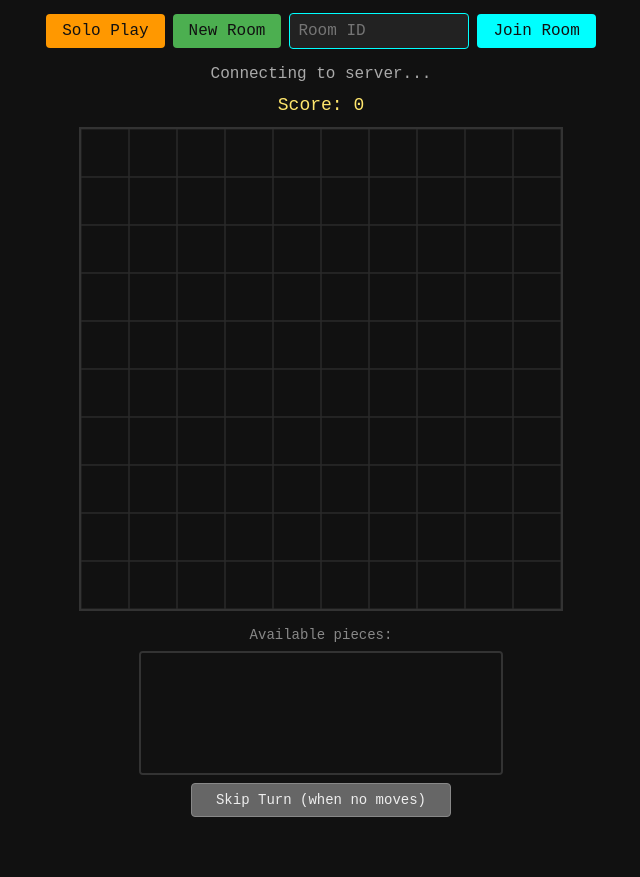
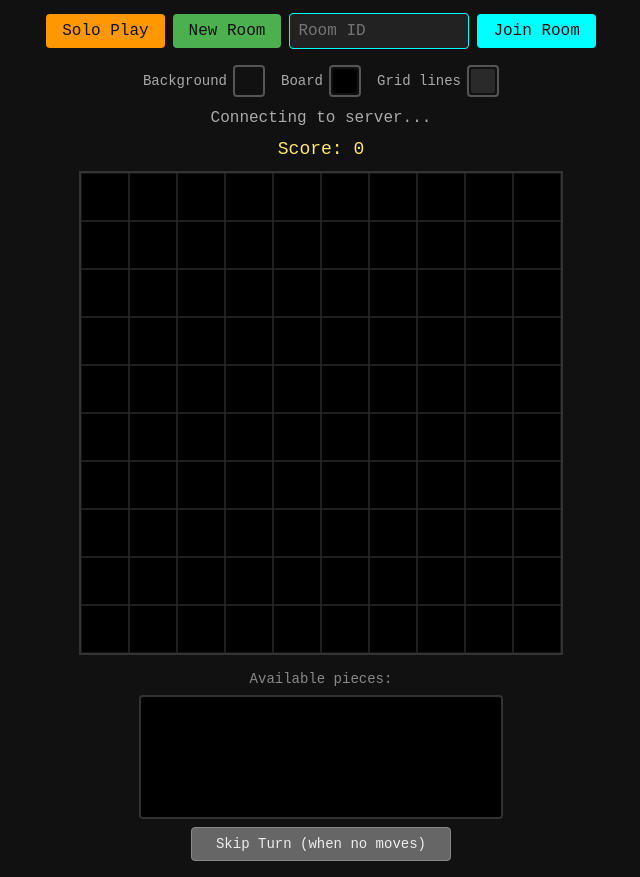
Before and after one commit to nutmegAI/multi-player-tetris, a website: page client/index.html in a window 1280 px wide. Shown: the part 46-923 px from the top of the page, without its empty margins (319-959 px from the left). Before the commit the page ends 879 px from the top, so only its background shows below. Drawn offline with nearby package versions, Linux system fonts and the light colour scheme; no server answers.

Commit message:
Add color theme picker with background, board, and grid color pickers

```diff
--- a/client/game.js
+++ b/client/game.js
@@ -149,9 +149,10 @@ function canAnyPieceFit(board, pieces) {
   return false;
 }
 
-function drawBoard(ctx, board, highlightCells, cellSize, canvasSize) {
+function drawBoard(ctx, board, highlightCells, cellSize, canvasSize, themeColors) {
+  const tc = themeColors || { board: "#000000", grid: "#2a2a2a" };
   ctx.clearRect(0, 0, canvasSize, canvasSize);
-  ctx.fillStyle = "#111";
+  ctx.fillStyle = tc.board;
   ctx.fillRect(0, 0, canvasSize, canvasSize);
 
   for (let row = 0; row < BOARD_SIZE; row++) {
@@ -166,7 +167,7 @@ function drawBoard(ctx, board, highlightCells, cellSize, canvasSize) {
         ctx.lineWidth = 1;
         ctx.strokeRect(x, y, cellSize, cellSize);
       } else {
-        ctx.strokeStyle = "#2a2a2a";
+        ctx.strokeStyle = tc.grid;
         ctx.lineWidth = 1;
         ctx.strokeRect(x, y, cellSize, cellSize);
       }
@@ -209,9 +210,10 @@ function drawClearAnimation(ctx, board, rows, cols, cellSize, canvasSize, progre
   }
 }
 
-function drawPieceSelector(ctx, pieces, selectedIdx, currentPlayerNumber, cellSize, canvasWidth, canvasHeight) {
+function drawPieceSelector(ctx, pieces, selectedIdx, currentPlayerNumber, cellSize, canvasWidth, canvasHeight, themeColors) {
+  const tc = themeColors || { board: "#000000", grid: "#2a2a2a" };
   ctx.clearRect(0, 0, canvasWidth, canvasHeight);
-  ctx.fillStyle = "#111";
+  ctx.fillStyle = tc.board;
   ctx.fillRect(0, 0, canvasWidth, canvasHeight);
 
   if (!pieces || pieces.length === 0) return;
--- a/client/index.html
+++ b/client/index.html
@@ -24,6 +24,12 @@
       Share this link: <a id="share-url" href=""></a>
     </div>
 
+    <div id="theme-picker">
+      <label>Background <input type="color" id="bg-color" value="#111111" /></label>
+      <label>Board <input type="color" id="board-color" value="#000000" /></label>
+      <label>Grid lines <input type="color" id="grid-color" value="#2a2a2a" /></label>
+    </div>
+
     <div id="status">Connecting to server...</div>
 
     <div id="score-display">Score: <span id="score">0</span></div>
--- a/client/main.js
+++ b/client/main.js
@@ -20,6 +20,12 @@ let pendingState = null;
 
 const CLEAR_ANIM_DURATION = 900;
 
+const theme = {
+  bg: "#111111",
+  board: "#000000",
+  grid: "#2a2a2a",
+};
+
 const newRoomBtn = document.getElementById("new-room-btn");
 const soloBtn = document.getElementById("solo-btn");
 const roomIdInput = document.getElementById("room-id-input");
@@ -33,6 +39,9 @@ const boardCtx = boardCanvas.getContext("2d");
 const pieceCanvas = document.getElementById("piece-canvas");
 const pieceCtx = pieceCanvas.getContext("2d");
 const skipBtn = document.getElementById("skip-btn");
+const bgColorInput = document.getElementById("bg-color");
+const boardColorInput = document.getElementById("board-color");
+const gridColorInput = document.getElementById("grid-color");
 
 const CANVAS_SIZE = BOARD_SIZE * CELL_SIZE;
 
@@ -113,6 +122,20 @@ function init() {
   boardCanvas.addEventListener("touchend", handleTouchEnd, { passive: false });
   pieceCanvas.addEventListener("click", handlePieceClick);
   skipBtn.addEventListener("click", handleSkip);
+
+  bgColorInput.addEventListener("input", (e) => {
+    theme.bg = e.target.value;
+    document.body.style.backgroundColor = theme.bg;
+    render();
+  });
+  boardColorInput.addEventListener("input", (e) => {
+    theme.board = e.target.value;
+    render();
+  });
+  gridColorInput.addEventListener("input", (e) => {
+    theme.grid = e.target.value;
+    render();
+  });
 
   const hashRoom = window.location.hash.slice(1);
   if (hashRoom) {
@@ -230,7 +253,7 @@ function startClearAnimation(rows, cols) {
       };
     }
 
-    drawBoard(boardCtx, oldBoard, highlight, CELL_SIZE, CANVAS_SIZE);
+    drawBoard(boardCtx, oldBoard, highlight, CELL_SIZE, CANVAS_SIZE, theme);
     drawClearAnimation(boardCtx, oldBoard, rows, cols, CELL_SIZE, CANVAS_SIZE, progress);
 
     if (progress < 1) {
@@ -267,7 +290,7 @@ function render() {
     };
   }
 
-  drawBoard(boardCtx, board, highlight, CELL_SIZE, CANVAS_SIZE);
+  drawBoard(boardCtx, board, highlight, CELL_SIZE, CANVAS_SIZE, theme);
   drawPieceSelector(
     pieceCtx,
     currentPieces,
@@ -275,7 +298,8 @@ function render() {
     currentTurn,
     CELL_SIZE,
     pieceCanvas.width,
-    pieceCanvas.height
+    pieceCanvas.height,
+    theme
   );
 }
 
--- a/client/style.css
+++ b/client/style.css
@@ -86,6 +86,41 @@ h1 {
   color: #0ff;
 }
 
+#theme-picker {
+  margin-bottom: 12px;
+  display: flex;
+  gap: 16px;
+  align-items: center;
+  font-size: 14px;
+  color: #aaa;
+}
+
+#theme-picker label {
+  display: flex;
+  align-items: center;
+  gap: 6px;
+  cursor: pointer;
+}
+
+#theme-picker input[type="color"] {
+  width: 32px;
+  height: 32px;
+  border: 2px solid #555;
+  border-radius: 4px;
+  background: none;
+  cursor: pointer;
+  padding: 0;
+}
+
+#theme-picker input[type="color"]::-webkit-color-swatch-wrapper {
+  padding: 2px;
+}
+
+#theme-picker input[type="color"]::-webkit-color-swatch {
+  border: none;
+  border-radius: 2px;
+}
+
 #status {
   margin-bottom: 8px;
   font-size: 16px;
```
